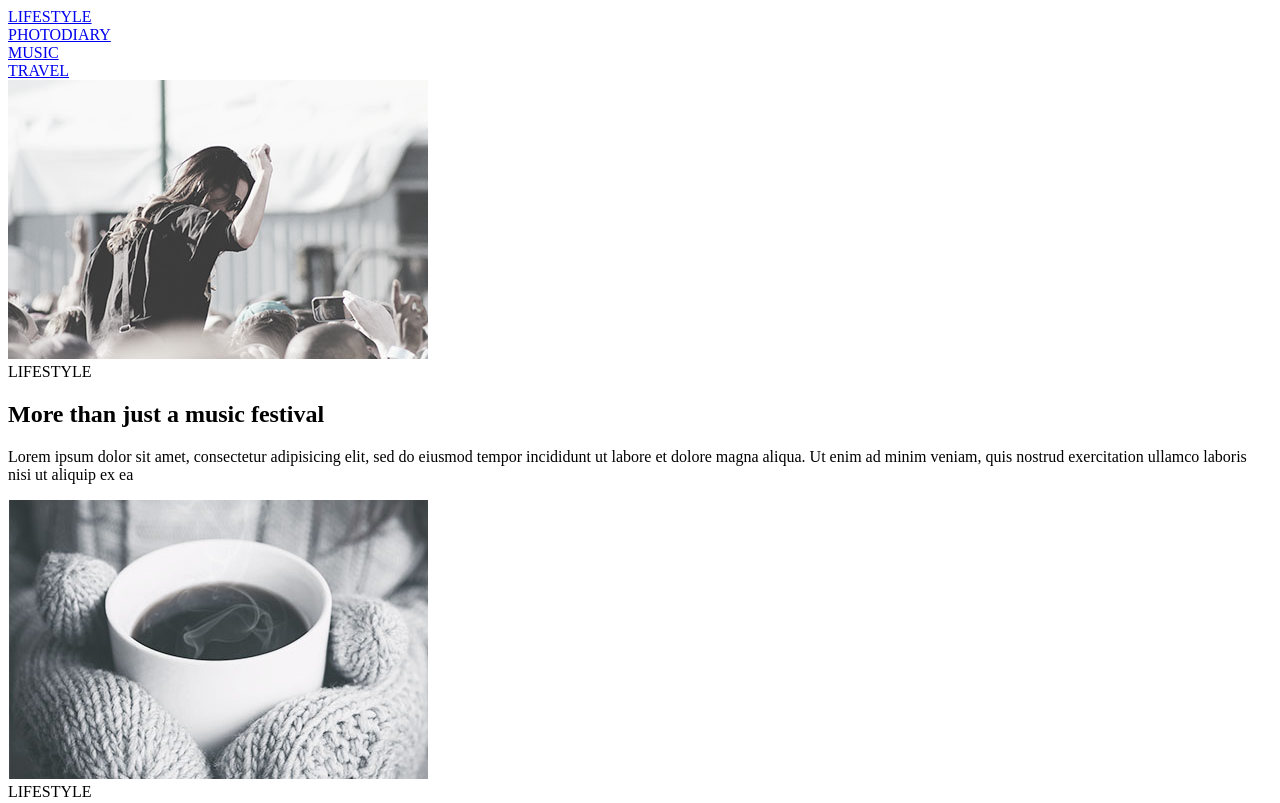
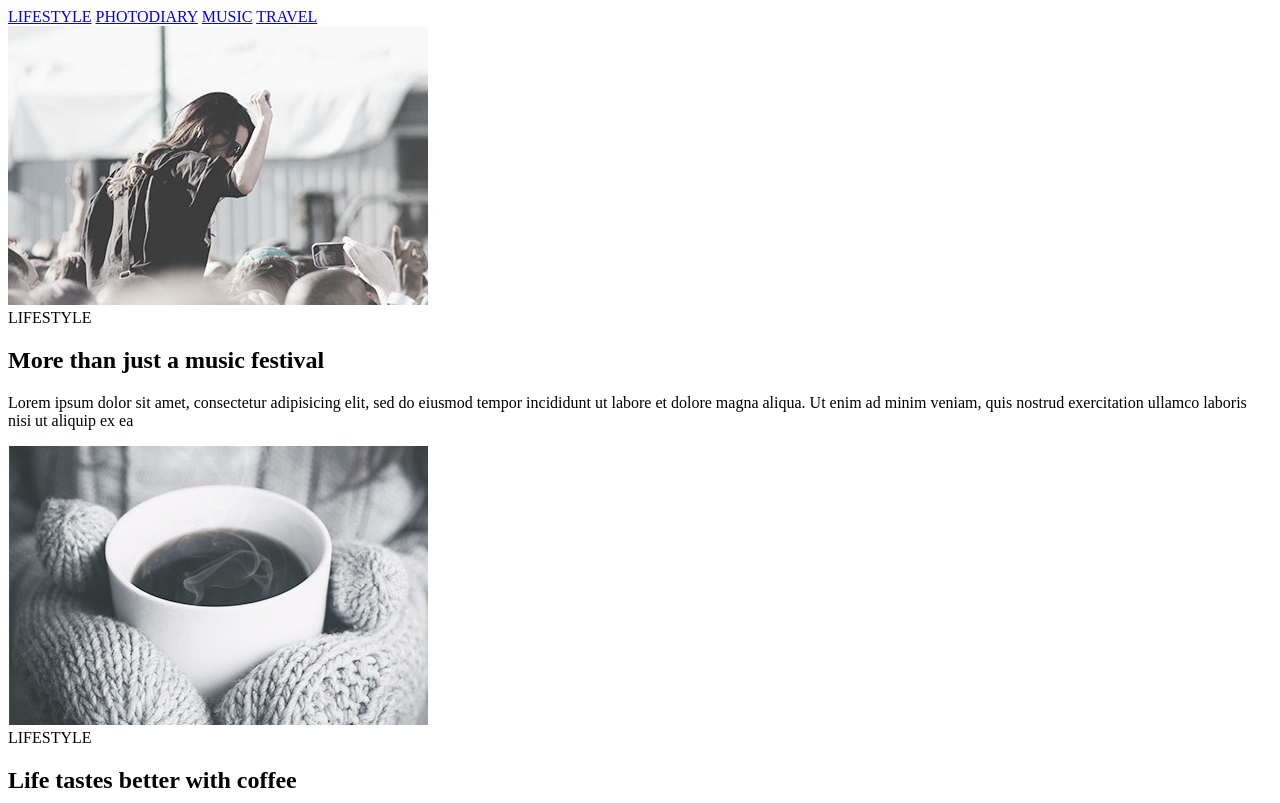
Before and after one commit to RuslanZinchenko/goit-fe-course, a plain HTML site: page html/module-01-02/index.html in a window 1280 px wide. Shown: the top 803 px of the page. Drawn offline with Linux system fonts and the light colour scheme.

Commit message:
Update index.html

```diff
--- a/html/module-01-02/index.html
+++ b/html/module-01-02/index.html
@@ -9,10 +9,12 @@
 <body>
 
     <header>
-        <nav><a href="#LIFESTYLE">LIFESTYLE</a></nav>
-        <nav><a href="#PHOTODIARY">PHOTODIARY</a></nav>
-        <nav><a href="#MUSIC">MUSIC</a></nav>
-        <nav><a href="#TRAVEL">TRAVEL</a></nav>
+        <nav>
+            <a class="Lifestyle" href="#LIFESTYLE">LIFESTYLE</a>
+            <a class="Photodiary" href="#PHOTODIARY">PHOTODIARY</a>
+            <a class="Music" href="#MUSIC">MUSIC</a>
+            <a class="Travel" href="#TRAVEL">TRAVEL</a>
+        </nav>
     </header>
 
     <main>
```
